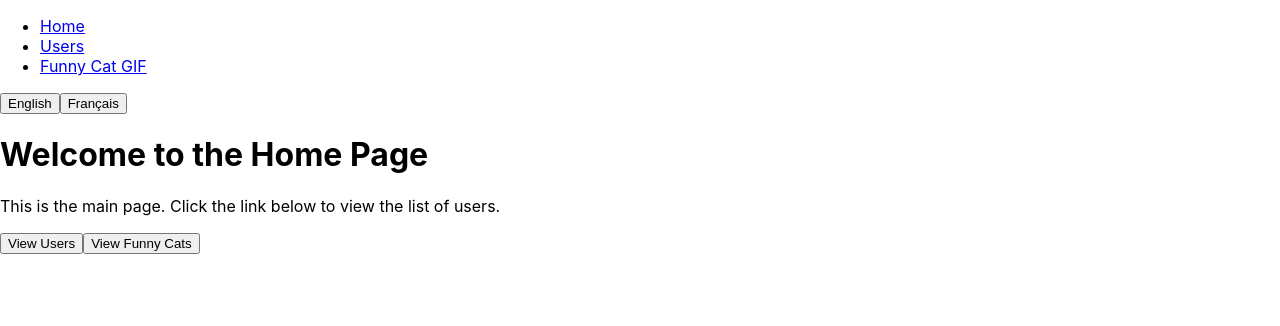
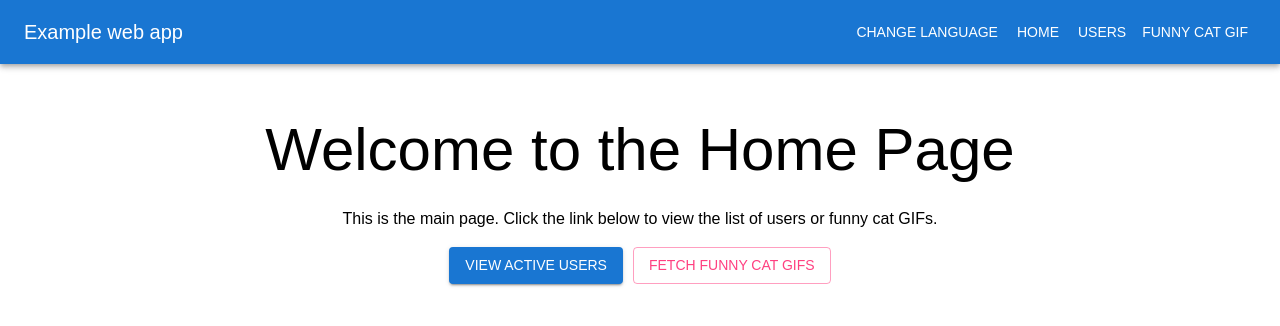
Before and after one commit to owlrana/over-react, a React (Create React App) app: page / in a window 1280 px wide. Shown: the top 326 px of the page. Built offline with nearby package versions, Linux system fonts and the light colour scheme.

Commit message:
style: added MUI theme support

```diff
--- a/package.json
+++ b/package.json
@@ -3,6 +3,9 @@
   "version": "0.1.0",
   "private": true,
   "dependencies": {
+    "@emotion/react": "^11.13.3",
+    "@emotion/styled": "^11.13.0",
+    "@mui/material": "^6.1.2",
     "@tanstack/react-query": "^5.59.0",
     "@testing-library/user-event": "^13.5.0",
     "@types/node": "^16.18.112",
@@ -75,6 +78,7 @@
     "eslint-plugin-prettier": "^5.2.1",
     "eslint-plugin-react": "^7.37.1",
     "eslint-plugin-react-hooks": "^4.6.2",
+    "eslint-plugin-unused-imports": "^4.1.4",
     "husky": "^8.0.0",
     "jest": "^27.5.1",
     "lint-staged": "^15.2.10",
--- a/src/App.tsx
+++ b/src/App.tsx
@@ -3,24 +3,26 @@ import { BrowserRouter as Router, Route, Routes } from 'react-router-dom';
 import HomePage from './components/views/Home/HomePage';
 import UsersView from './components/views/UsersView/UsersView';
 import NavBar from './components/navigation/NavBar';
-import LanguageSwitcher from './components/LanguageSwitcher/LanguageSwitcher';
 import { LanguageProvider } from './contexts/LanguageContext';
-import FunnyCatGif from './components/CatGIFs/CatGIFs';
+import CatGif from './components/CatGIFs/CatGIFs';
+import { ThemeProvider } from '@mui/material/styles';
+import theme from './utils/themes';
 
 function App() {
   return (
     <LanguageProvider>
       <Router>
+        <ThemeProvider theme={theme}>
           <NavBar />
-        <LanguageSwitcher />
           <div className="App">
             <Routes>
               <Route path="/" element={<HomePage />} />
               <Route path="/users" element={<UsersView />} />
-            <Route path="/funny-cat-gif" element={<FunnyCatGif />} />
+              <Route path="/funny-cat-gif" element={<CatGif />} />
               {'No Cat found!'}
             </Routes>
           </div>
+        </ThemeProvider>
       </Router>
     </LanguageProvider>
   );
--- a/src/components/CatGIFs/CatGIFs.tsx
+++ b/src/components/CatGIFs/CatGIFs.tsx
@@ -1,30 +1,32 @@
 import React from 'react';
+import { Card, CardContent, Button, Typography } from '@mui/material';
 import { useCatGif } from '../../hooks/useCatGIF';
 
-const FunnyCatGif: React.FC = () => {
+const CatGif: React.FC = () => {
   const { data, isLoading, isError, getNewCatGif } = useCatGif();
 
-  if (isLoading) return <div>Loading cat GIF...</div>;
-  if (isError) return <div>Error fetching cat GIF!</div>;
+  if (isLoading) return <Typography>Loading cat GIF...</Typography>;
+  if (isError) return <Typography>Error fetching cat GIF!</Typography>;
 
   return (
-    <div style={{ textAlign: 'center' }}>
-      <h1>Funny Cat GIFs</h1>
-      <div>
+    <Card style={{ maxWidth: 500, margin: '0 auto', textAlign: 'center' }}>
+      <CardContent>
+        <Typography variant="h5" component="div">
+          Funny Cat GIFs
+        </Typography>
+        <div style={{ margin: '20px 0' }}>
           <img
             src={data?.url}
             alt="Funny Cat GIF"
-          style={{ maxWidth: '100%', height: 'auto', marginBottom: '20px' }}
+            style={{ maxWidth: '100%', height: 'auto' }}
           />
         </div>
-      <button
-        onClick={getNewCatGif}
-        style={{ padding: '10px 20px', fontSize: '16px' }}
-      >
+        <Button variant="contained" color="primary" onClick={getNewCatGif}>
           Get Another Cat GIF
-      </button>
-    </div>
+        </Button>
+      </CardContent>
+    </Card>
   );
 };
 
-export default FunnyCatGif;
+export default CatGif;
--- a/src/components/LanguageSwitcher/LanguageSwitcher.tsx
+++ b/src/components/LanguageSwitcher/LanguageSwitcher.tsx
@@ -1,17 +1,33 @@
-import React from 'react';
+import React, { useState } from 'react';
+import { Button, Menu, MenuItem } from '@mui/material';
 import { useTranslation } from 'react-i18next';
 
 const LanguageSwitcher: React.FC = () => {
   const { i18n } = useTranslation();
+  const [anchorEl, setAnchorEl] = useState<null | HTMLElement>(null);
+
+  const handleClick = (event: React.MouseEvent<HTMLButtonElement>) => {
+    setAnchorEl(event.currentTarget);
+  };
+
+  const handleClose = () => {
+    setAnchorEl(null);
+  };
 
   const changeLanguage = (lng: string) => {
     i18n.changeLanguage(lng);
+    handleClose();
   };
 
   return (
     <div>
-      <button onClick={() => changeLanguage('en')}>English</button>
-      <button onClick={() => changeLanguage('fr')}>Français</button>
+      <Button color="inherit" onClick={handleClick}>
+        Change Language
+      </Button>
+      <Menu anchorEl={anchorEl} open={Boolean(anchorEl)} onClose={handleClose}>
+        <MenuItem onClick={() => changeLanguage('en')}>English</MenuItem>
+        <MenuItem onClick={() => changeLanguage('fr')}>Français</MenuItem>
+      </Menu>
     </div>
   );
 };
--- a/src/components/navigation/NavBar.tsx
+++ b/src/components/navigation/NavBar.tsx
@@ -1,22 +1,27 @@
 import React from 'react';
+import { AppBar, Toolbar, Typography, Button } from '@mui/material';
 import { Link } from 'react-router-dom';
+import LanguageSwitcher from '../LanguageSwitcher/LanguageSwitcher';
 
 const NavBar: React.FC = () => {
   return (
-    <nav>
-      <ul>
-        <li>
-          <Link to="/">Home</Link>
-        </li>
-        <li>
-          <Link to="/users">Users</Link>
-        </li>
-        <li>
-          <Link to="/funny-cat-gif">Funny Cat GIF</Link>{' '}
-          {/* New link to the FunnyCatGif page */}
-        </li>
-      </ul>
-    </nav>
+    <AppBar position="static">
+      <Toolbar>
+        <Typography variant="h6" style={{ flexGrow: 1 }}>
+          Example web app
+        </Typography>
+        <LanguageSwitcher />
+        <Button color="inherit" component={Link} to="/">
+          Home
+        </Button>
+        <Button color="inherit" component={Link} to="/users">
+          Users
+        </Button>
+        <Button color="inherit" component={Link} to="/funny-cat-gif">
+          Funny Cat GIF
+        </Button>
+      </Toolbar>
+    </AppBar>
   );
 };
 
--- a/src/components/views/Home/HomePage.tsx
+++ b/src/components/views/Home/HomePage.tsx
@@ -1,19 +1,35 @@
+import React from 'react';
+import { Container, Typography, Button } from '@mui/material';
+import { Link } from 'react-router-dom';
 import { t } from 'i18next';
-import React from 'react';
-import { Link } from 'react-router-dom';
 
 const HomePage: React.FC = () => {
   return (
-    <div className="HomePage">
-      <h1>{t('welcome')}</h1>
-      <p>{t('welcomeText')}</p>
-      <Link to="/users">
-        <button>View Users</button>
-      </Link>
-      <Link to="/funny-cat-gif">
-        <button>View Funny Cats</button>
-      </Link>
-    </div>
+    <Container maxWidth="md" style={{ textAlign: 'center', marginTop: '50px' }}>
+      <Typography variant="h2" component="h1" gutterBottom>
+        {t('welcome.title')}
+      </Typography>
+      <Typography variant="body1" paragraph>
+        {t('welcome.message')}
+      </Typography>
+      <Button
+        variant="contained"
+        color="primary"
+        component={Link}
+        to="/users"
+        style={{ marginRight: '10px' }}
+      >
+        View active users
+      </Button>
+      <Button
+        variant="outlined"
+        color="secondary"
+        component={Link}
+        to="/funny-cat-gif"
+      >
+        Fetch funny cat GIFs
+      </Button>
+    </Container>
   );
 };
 
--- a/src/locales/english_translation.json
+++ b/src/locales/english_translation.json
@@ -1,6 +1,8 @@
 {
-  "welcome": "Welcome to the Home Page",
-  "welcomeText": "This is the main page. Click the link below to view the list of users.",
+  "welcome": {
+    "title": "Welcome to the Home Page",
+    "message": "This is the main page. Click the link below to view the list of users or funny cat GIFs."
+  },
   "viewUsers": "View Users",
   "loading": "Loading...",
   "error": "Error loading users"
--- a/src/locales/french_translation.json
+++ b/src/locales/french_translation.json
@@ -1,6 +1,8 @@
 {
-  "welcome": "Bienvenue sur la page d'accueil",
-  "welcomeText": "This is the main page. Click the link below to view the list of users.",
+  "welcome": {
+    "title": "Bienvenue sur la page d'accueil",
+    "message": "This is the main page. Click the link below to view the list of users."
+  },
   "viewUsers": "Voir les utilisateurs",
   "loading": "Chargement...",
   "error": "Erreur lors du chargement des utilisateurs"
--- /dev/null
+++ b/src/utils/themes.ts
@@ -0,0 +1,17 @@
+import { createTheme } from '@mui/material/styles';
+
+const theme = createTheme({
+  palette: {
+    primary: {
+      main: '#1976d2',
+    },
+    secondary: {
+      main: '#ff4081',
+    },
+  },
+  typography: {
+    fontFamily: 'Arial, sans-serif',
+  },
+});
+
+export default theme;
```
Also changed, not shown: .eslintrc.json, 2 other files (tests, documents, lock files or other folders). Lines whose indentation alone changed are shown as unchanged.
